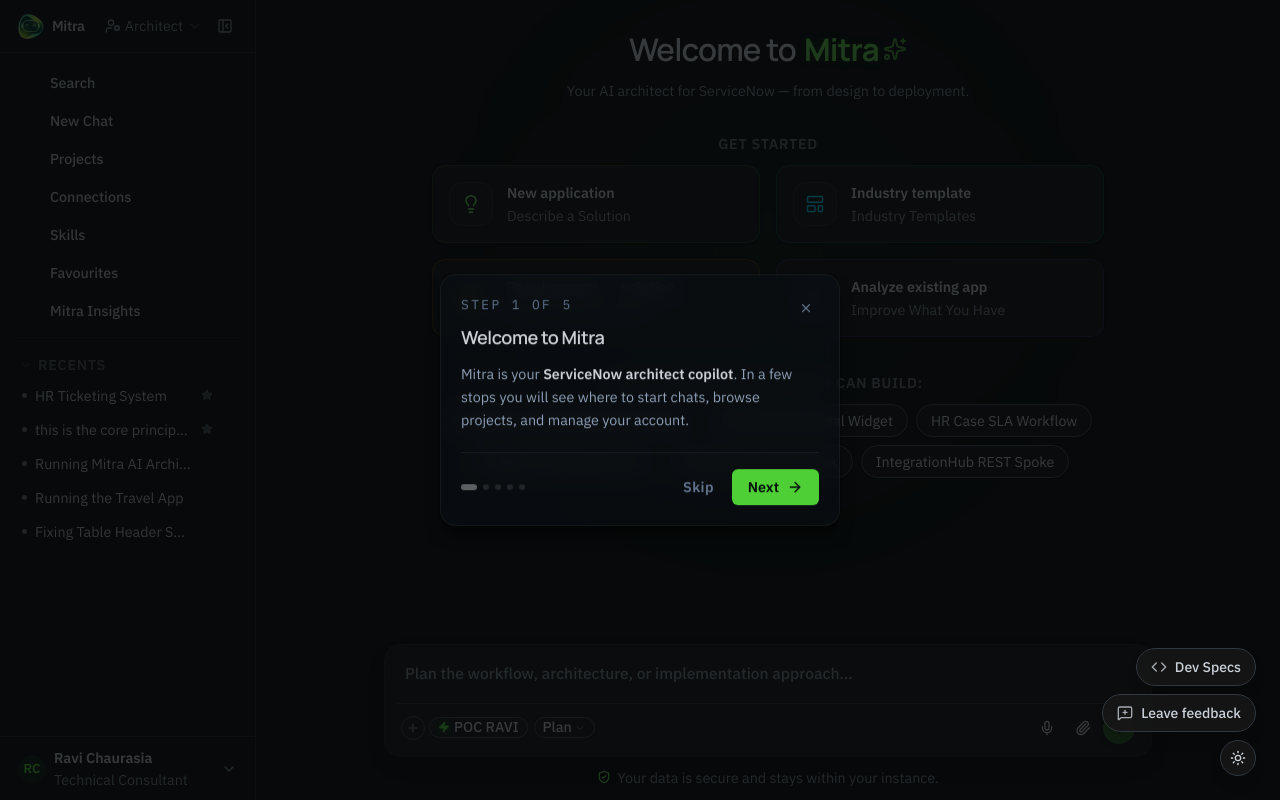
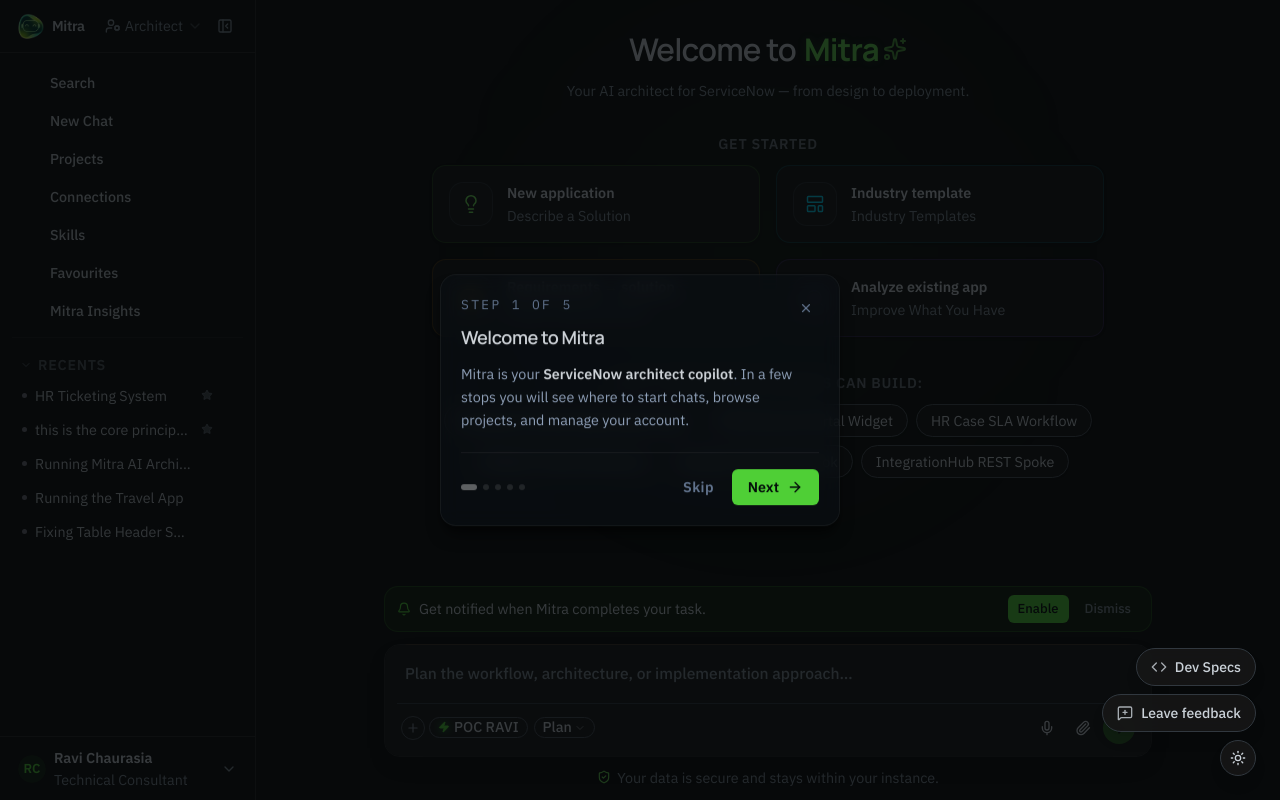
Before and after one commit to srikanthrajjj/Mitra, a React (Vite) app: page / in a window 1280 px wide. Built offline with nearby package versions, Linux system fonts and the light colour scheme; some icons are missing.

Commit message:
Add notification opt-in banner above composer

```diff
--- a/src/App.tsx
+++ b/src/App.tsx
@@ -2575,6 +2575,8 @@ Pick a step below and I'll continue building — data model, scripts, and update
               }}
               isServerConnected={isServerConnected}
               onCreateConnection={handleOpenCreateConnection}
+              taskNotificationEnabled={taskNotificationEnabled}
+              onTaskNotificationChange={setTaskNotificationEnabled}
             />
           )}
 
@@ -2708,6 +2710,8 @@ Pick a step below and I'll continue building — data model, scripts, and update
                     }}
                     onShareProject={() => handleShareProject(activeSolution.id)}
                     isServerConnected={isServerConnected}
+                    taskNotificationEnabled={taskNotificationEnabled}
+                    onTaskNotificationChange={setTaskNotificationEnabled}
                   />
                   {showArtifactPanel && (
                     <RightSidebar
--- a/src/components/ChatView.tsx
+++ b/src/components/ChatView.tsx
@@ -21,6 +21,7 @@ import StructuredMarkdown from './StructuredMarkdown';
 import SimulationComposerStack from './SimulationComposerStack';
 import { ComposerModeSelect } from './ComposerModeSelect';
 import { ComposerInstanceSelect } from './ComposerInstanceSelect';
+import { NotificationBanner } from './NotificationBanner';
 import {
   loadSelectedInstanceId,
   persistSelectedInstanceId,
@@ -46,6 +47,8 @@ interface ChatViewProps {
   onShareProject?: () => void;
   projectCollaboratorCount?: number;
   isServerConnected?: boolean;
+  taskNotificationEnabled?: boolean;
+  onTaskNotificationChange?: (value: boolean) => void;
 }
 
 function parseInlineMarkdown(text: string, isDark: boolean = true) {
@@ -228,6 +231,8 @@ export default function ChatView({
   onShareProject,
   projectCollaboratorCount = 0,
   isServerConnected = true,
+  taskNotificationEnabled = false,
+  onTaskNotificationChange,
 }: ChatViewProps) {
   const isDark = isDarkTheme(theme);
   const [inputValue, setInputValue] = useState('');
@@ -243,6 +248,7 @@ export default function ChatView({
   const [likedMessages, setLikedMessages] = useState<Record<string, boolean>>({});
   const [dislikedMessages, setDislikedMessages] = useState<Record<string, boolean>>({});
   const [speakingMessageId, setSpeakingMessageId] = useState<string | null>(null);
+  const [notificationBannerDismissed, setNotificationBannerDismissed] = useState(false);
 
   useEffect(() => {
     return () => {
@@ -906,6 +912,13 @@ export default function ChatView({
       {/* Composer — pinned below scroll area so responses stay visible above */}
       <div className="shrink-0 px-4 pt-2 pb-4 z-20 relative border-t border-transparent">
         <div className="max-w-3xl mx-auto w-full relative z-20">
+          {!taskNotificationEnabled && !notificationBannerDismissed && onTaskNotificationChange && (
+            <NotificationBanner
+              isDark={isDark}
+              onEnable={() => onTaskNotificationChange(true)}
+              onDismiss={() => setNotificationBannerDismissed(true)}
+            />
+          )}
           <SimulationComposerStack
             theme={theme}
             inputId="tour-input-bar"
--- a/src/components/HomeView.tsx
+++ b/src/components/HomeView.tsx
@@ -9,6 +9,7 @@ import HomeActionCards from './HomeActionCards';
 import SimulationComposerStack from './SimulationComposerStack';
 import { ComposerModeSelect } from './ComposerModeSelect';
 import { ComposerInstanceSelect } from './ComposerInstanceSelect';
+import { NotificationBanner } from './NotificationBanner';
 import {
   loadSelectedInstanceId,
   persistSelectedInstanceId,
@@ -28,6 +29,8 @@ interface HomeViewProps {
   onSendMessage: (text: string) => void;
   isServerConnected?: boolean;
   onCreateConnection?: () => void;
+  taskNotificationEnabled?: boolean;
+  onTaskNotificationChange?: (value: boolean) => void;
 }
 
 export default function HomeView({
@@ -37,6 +40,8 @@ export default function HomeView({
   onSendMessage,
   isServerConnected = true,
   onCreateConnection,
+  taskNotificationEnabled = false,
+  onTaskNotificationChange,
 }: HomeViewProps) {
   const isDark = isDarkTheme(theme);
   const [inputValue, setInputValue] = useState('');
@@ -44,6 +49,7 @@ export default function HomeView({
   const [isFocused, setIsFocused] = useState(false);
   const [dragActive, setDragActive] = useState(false);
   const [selectedInstanceId, setSelectedInstanceId] = useState(() => loadSelectedInstanceId());
+  const [notificationBannerDismissed, setNotificationBannerDismissed] = useState(false);
   const fileInputRef = useRef<HTMLInputElement>(null);
   const textareaRef = useRef<HTMLTextAreaElement>(null);
 
@@ -197,6 +203,13 @@ export default function HomeView({
             onDragLeave={handleDrag}
             onDrop={handleDrop}
           >
+            {!taskNotificationEnabled && !notificationBannerDismissed && onTaskNotificationChange && (
+              <NotificationBanner
+                isDark={isDark}
+                onEnable={() => onTaskNotificationChange(true)}
+                onDismiss={() => setNotificationBannerDismissed(true)}
+              />
+            )}
             <SimulationComposerStack
               theme={theme}
               inputId="tour-input-bar"
--- /dev/null
+++ b/src/components/NotificationBanner.tsx
@@ -0,0 +1,52 @@
+import { Bell } from 'lucide-react';
+import { cn } from '@/lib/utils';
+
+interface NotificationBannerProps {
+  isDark: boolean;
+  onEnable: () => void;
+  onDismiss: () => void;
+}
+
+export function NotificationBanner({ isDark, onEnable, onDismiss }: NotificationBannerProps) {
+  return (
+    <div
+      className={cn(
+        'flex items-center justify-between gap-3 rounded-xl px-3 py-2 mb-2 text-[12px]',
+        isDark
+          ? 'bg-brand-green/10 border border-brand-green/20 text-foreground'
+          : 'bg-brand-green/5 border border-brand-green/20 text-foreground',
+      )}
+    >
+      <div className="flex items-center gap-2">
+        <Bell className="h-3.5 w-3.5 text-brand-green" />
+        <span>Get notified when Mitra completes your task.</span>
+      </div>
+      <div className="flex items-center gap-2 shrink-0">
+        <button
+          type="button"
+          onClick={onEnable}
+          className={cn(
+            'px-2.5 py-1 rounded-lg text-[11px] font-medium transition-colors cursor-pointer',
+            isDark
+              ? 'bg-brand-green text-[#030d0a] hover:bg-brand-green-hover'
+              : 'bg-brand-green text-[#030d0a] hover:bg-brand-green-hover',
+          )}
+        >
+          Enable
+        </button>
+        <button
+          type="button"
+          onClick={onDismiss}
+          className={cn(
+            'px-2 py-1 rounded-lg text-[11px] font-medium transition-colors cursor-pointer',
+            isDark
+              ? 'text-muted-foreground hover:text-foreground hover:bg-muted'
+              : 'text-muted-foreground hover:text-foreground hover:bg-accent',
+          )}
+        >
+          Dismiss
+        </button>
+      </div>
+    </div>
+  );
+}
```
